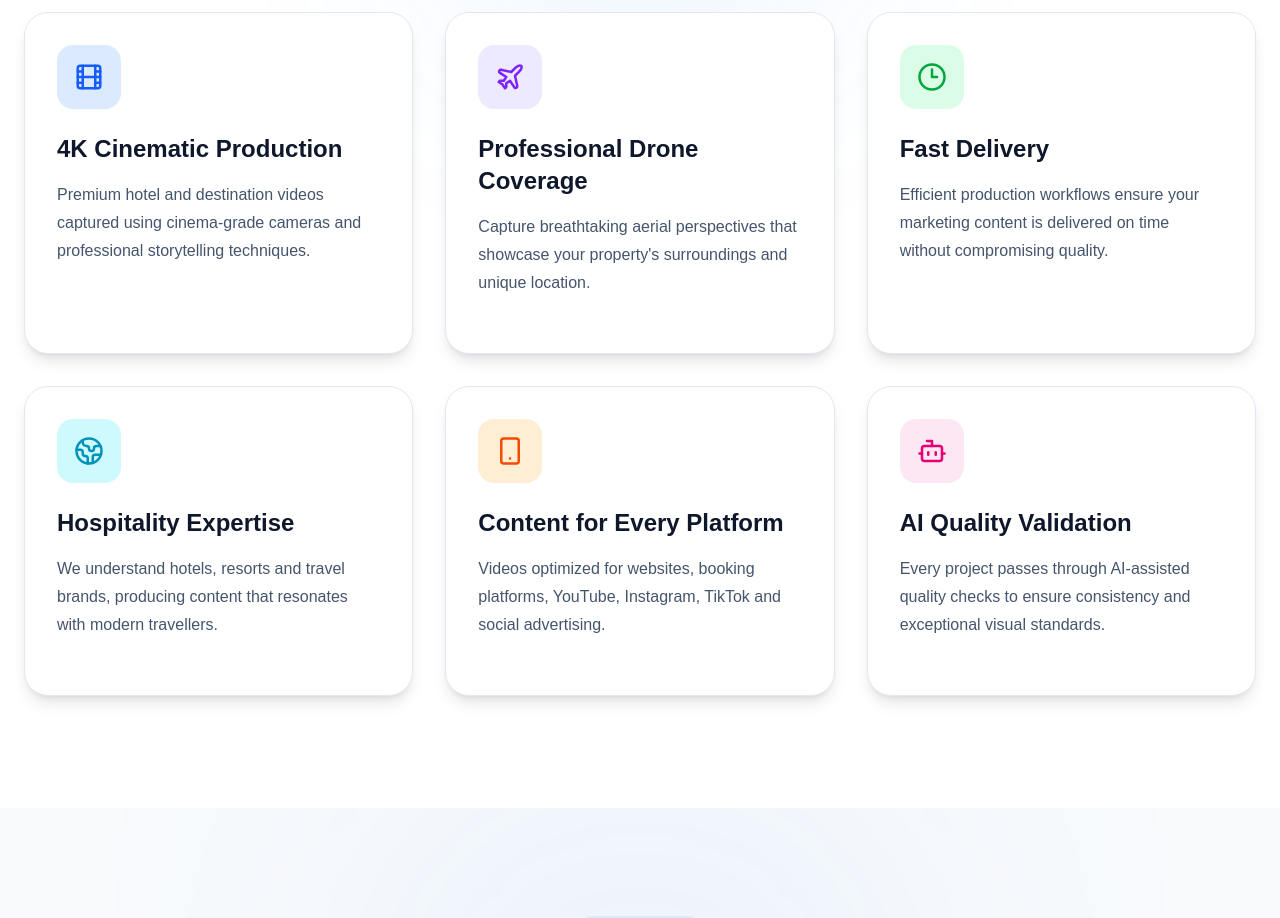
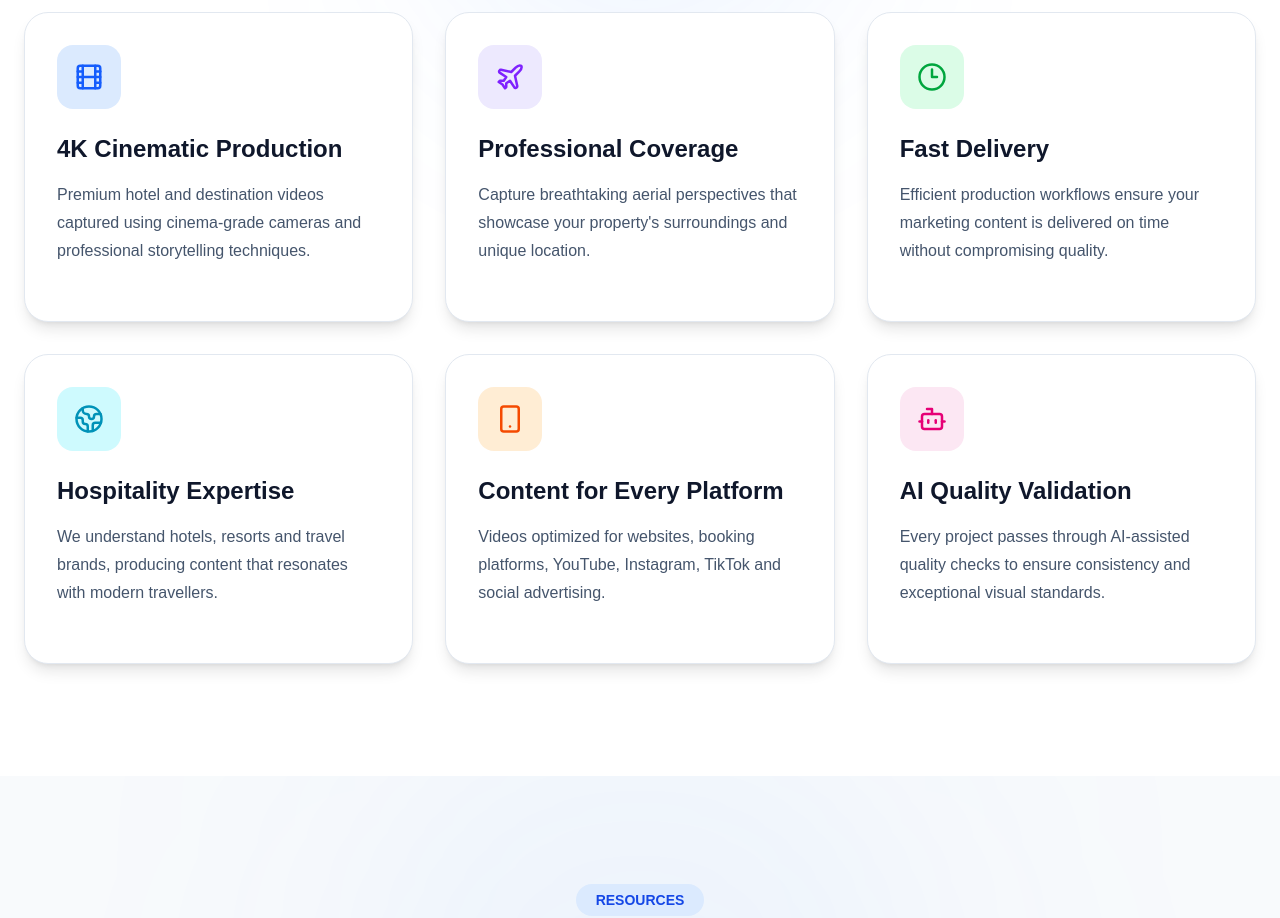
Before and after one commit to ezekielmose/genesis_website_proffesional, a Next.js app: page / in a window 1280 px wide. Shown: the part 3500-4418 px from the top of the page. Built offline with nearby package versions, Linux system fonts and the light colour scheme.

Commit message:
Update Features.tsx

```diff
--- a/components/home/Features/Features.tsx
+++ b/components/home/Features/Features.tsx
@@ -22,7 +22,7 @@ const features = [
   },
   {
     icon: Plane,
-    title: "Professional Drone Coverage",
+    title: "Professional Coverage",
     description:
       "Capture breathtaking aerial perspectives that showcase your property's surroundings and unique location.",
     color: "bg-violet-100",
```
